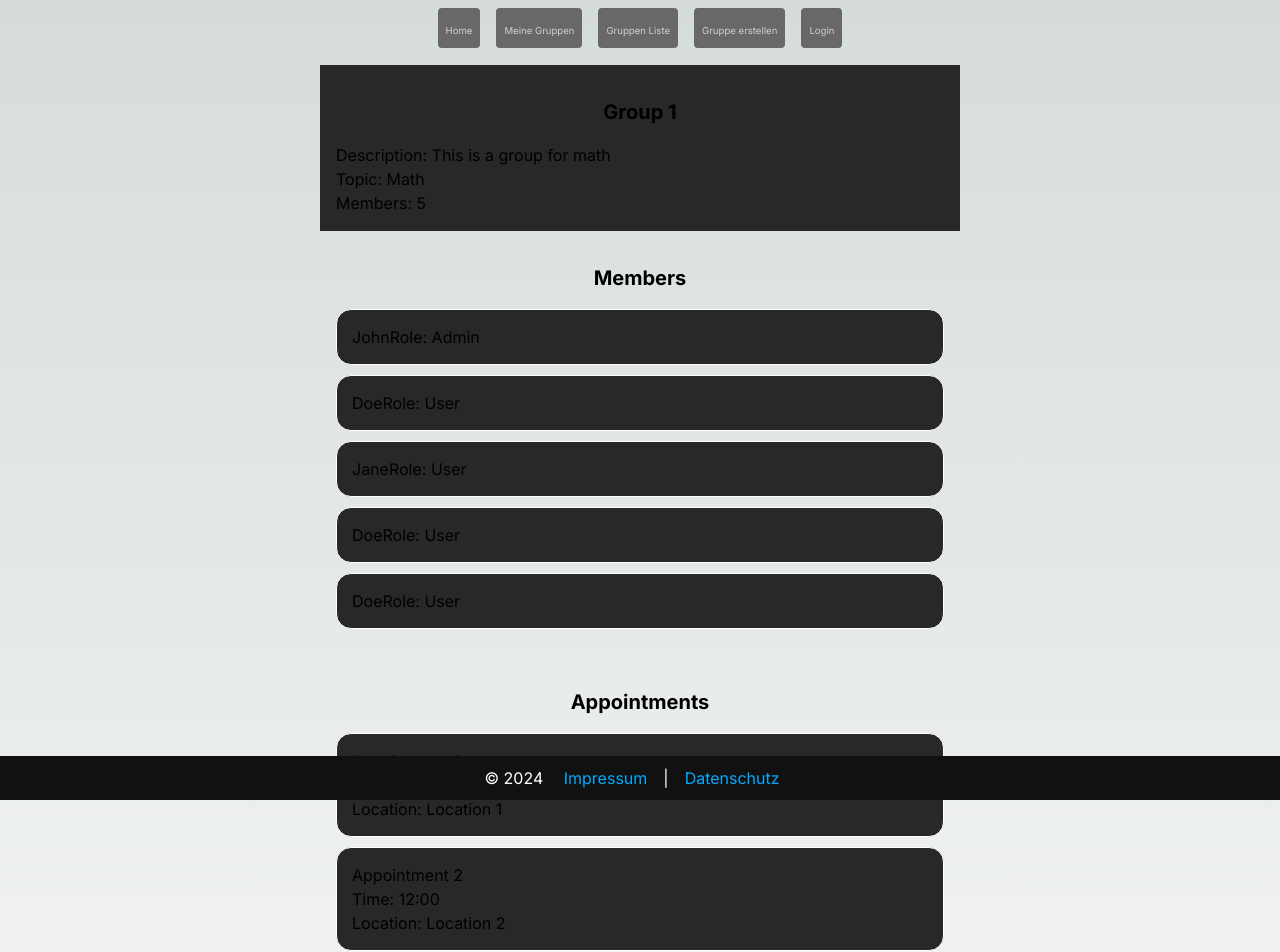
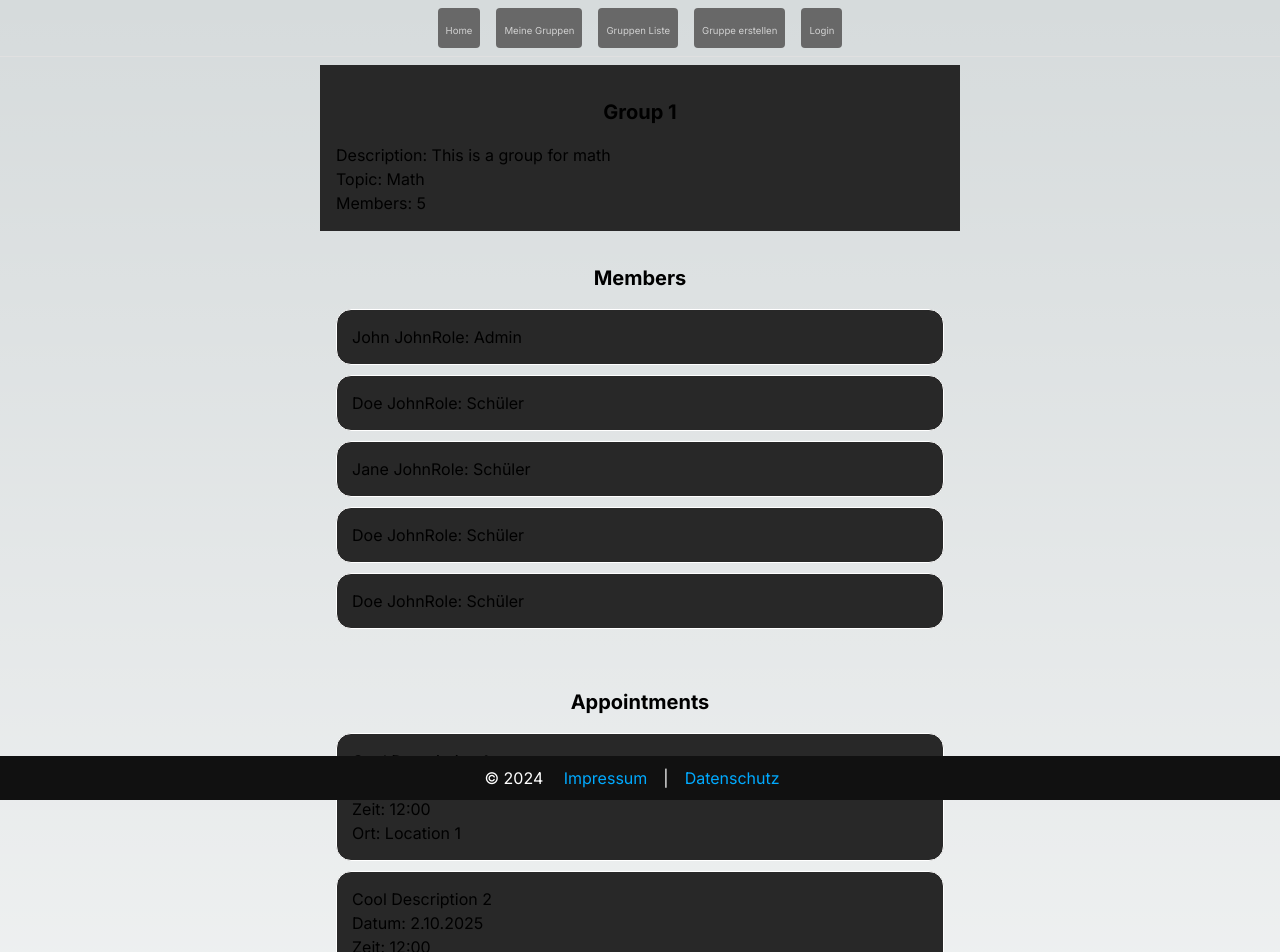
Before and after one commit to FIA-GSO/Projektgruppe1-Lerngruppen-tool, a Next.js app in the folder frontend/lerntool/: page /home/group/1 in a window 1280 px wide. Shown: the top 952 px of the page. Built offline with nearby package versions, Linux system fonts and the light colour scheme.

Commit message:
fixing appointment fetch and objects

```diff
--- /dev/null
+++ b/frontend/lerntool/app/home/Model/IAppointment.tsx
@@ -0,0 +1,9 @@
+export default interface IAppointment {
+    id: number;
+    description: string;
+    date: Date;
+    location: string;
+    street: string;
+    postcode: string;
+    duration: number;
+}
--- a/frontend/lerntool/app/home/Model/IGroupObject.tsx
+++ b/frontend/lerntool/app/home/Model/IGroupObject.tsx
@@ -1,22 +1,13 @@
+import IAppointment from "./IAppointment";
+import IMember from "./IMember";
+
 export default interface IGroupObject {
     id: string;
     info: {
         name: string;
         topic: string;
         description: string;
-        membercount: number;
     };
-    appointments: {
-        id: number;
-        title: string;
-        date: string;
-        time: string;
-        location: string;
-        description: string;
-    }[];
-    members: {
-        id: string;
-        name: string;
-        role: string;
-    }[];
+    appointments: IAppointment[];
+    members: IMember[];
 }
--- /dev/null
+++ b/frontend/lerntool/app/home/Model/IMember.tsx
@@ -0,0 +1,6 @@
+export default interface IMember {
+    id: string;
+    firstname: string;
+    lastname: string;
+    admin: boolean;
+}
--- a/frontend/lerntool/app/home/components/Events/UpCommingEvents.tsx
+++ b/frontend/lerntool/app/home/components/Events/UpCommingEvents.tsx
@@ -1,3 +1,4 @@
+import IAppointment from "../../Model/IAppointment";
 import "./UpCommingEvents.css";
 
 
@@ -7,11 +8,15 @@ export default function UpCommingEvents(params: { events: any[] }) {
         <div className="upComingEvents">
             <h2 id="events-header">Upcoming Events</h2>
             <div className="events">
-                {params.events.map((event, index) => {
+                {params.events.map((event: IAppointment, index) => {
+                    const date = new Date(event.date).toLocaleDateString('de-DE');
+                    const time = new Date(event.date).toLocaleTimeString('de-DE', { hour: '2-digit', minute: '2-digit' });
+
+                    console.log(`Datum: ${date}, Zeit: ${time}`);
                     return (
                         <div key={index} className="event">
-                            <div>{event.title}</div>
-                            <div>{event.date}</div>
+                            <div>{event.description}</div>
+                            <div>{date} {time}</div>
                             <div>{event.location}</div>
                         </div>
                     );
--- a/frontend/lerntool/app/home/group/[id]/page.tsx
+++ b/frontend/lerntool/app/home/group/[id]/page.tsx
@@ -4,6 +4,9 @@ import allgroupInfo from "../../mockdata/allgroupinfo";
 import "./Group.css";
 import GetUserToken from "../../controller/GetUserToken";
 import { useRouter } from "next/navigation";
+import IGroupObject from "../../Model/IGroupObject";
+import IMember from "../../Model/IMember";
+import IAppointment from "../../Model/IAppointment";
 
 // Define the Group component accepting `params` as props.
 
@@ -89,16 +92,16 @@ export default function Group({ params }: { params: { id: string } }) {
                     <h2>{group.info.name}</h2>
                     <p>Description: {group.info.description}</p>
                     <p>Topic: {group.info.topic}</p>
-                    <p>Members: {group.info.membercount}</p>
+                    <p>Members: {group.members.length}</p>
                 </div>
                 <div className="group-members">
                     <h2>Members</h2>
                     <div className="members">
-                        {group.members.map((member: any) => {
+                        {group.members.map((member: IMember) => {
                             return (
                                 <div className="member" key={member.id}>
-                                    <h3>{member.name}</h3>
-                                    <p>Role: {member.role}</p>
+                                    <h3>{member.firstname} {member.lastname}</h3>
+                                    <p>Role: {member.admin ? "Admin" : "Schüler"}</p>
                                 </div>
                             );
                         })}
@@ -107,12 +110,13 @@ export default function Group({ params }: { params: { id: string } }) {
                 <div className="group-appointments">
                     <h2>Appointments</h2>
                     <div className="appointments">
-                        {group.appointments.map((appointment: any) => {
+                        {group.appointments.map((appointment: IAppointment) => {
                             return (
                                 <div className="appointment" key={appointment.id}>
-                                    <h3>{appointment.title}</h3>
-                                    <p>Time: {appointment.time}</p>
-                                    <p>Location: {appointment.location}</p>
+                                    <h3>{appointment.description}</h3>
+                                    <p>Datum: {new Date(appointment.date).toLocaleDateString('de-DE')}</p>
+                                    <p>Zeit: {new Date(appointment.date).toLocaleTimeString('de-DE', { hour: '2-digit', minute: '2-digit' })}</p>
+                                    <p>Ort: {appointment.location}</p>
                                 </div>
                             );
                         })}
--- a/frontend/lerntool/app/home/mockdata/allgroupinfo.tsx
+++ b/frontend/lerntool/app/home/mockdata/allgroupinfo.tsx
@@ -6,35 +6,39 @@ const allgroupInfo: IGroupInfo = {
     info : {
         name: "Group 1",
         topic: "Math",
-        description: "This is a group for math",
-        membercount: 5
+        description: "This is a group for math"
     },
     appointments: appointments,
     members: [
         {
             id: "1",
-            name: "John",
-            role: "Admin"
+            firstname: "John",
+            lastname: "John",
+            admin: true
         },
         {
             id: "2",
-            name: "Doe",
-            role: "User"
+            firstname: "Doe",
+            lastname: "John",
+            admin: false
         },
         {
             id: "3",
-            name: "Jane",
-            role: "User"
+            firstname: "Jane",
+            lastname: "John",
+            admin: false
         },
         {
             id: "4",
-            name: "Doe",
-            role: "User"
+            firstname: "Doe",
+            lastname: "John",
+            admin: false
         },
         {
             id: "5",
-            name: "Doe",
-            role: "User"
+            firstname: "Doe",
+            lastname: "John",
+            admin: false
         }
     ]
 
--- a/frontend/lerntool/app/home/mockdata/appointments.tsx
+++ b/frontend/lerntool/app/home/mockdata/appointments.tsx
@@ -1,36 +1,39 @@
 const appointments = [
     {
         id: 1,
-        title: "Appointment 1",
-        date: "2025-09-01",
-        time: "12:00",
+        date: Date.parse("2025-09-01T12:00:00Z"),
         location: "Location 1",
+        street: "Street 1",
+        postcode: "12345",
+        duration: 1,
         description: "Cool Description 1",
         group: 1
     },
     {
         id: 2,
-        title: "Appointment 2",
-        date: "2025-09-02",
-        time: "12:00",
+        street: "Street 1",
+        postcode: "12345",
+        date: Date.parse("2025-10-02T12:00:00Z"),
         location: "Location 2",
+        duration: 2,
         description: "Cool Description 2",
         group: 1
     },
     {
         id: 3,
         title: "Appointment 3",
-        date: "2025-09-03",
-        time: "12:00",
+        date: Date.parse("2025-10-02T10:00:00Z"),
         location: "Location 3",
+        duration: 1,
         description: "Cool Description 3",
         group: 1
     },
     {
         id: 4,
         title: "Appointment 4",
-        date: "2025-09-04",
+        date: Date.parse("2025-10-02T09:00:00Z"),
         time: "12:00",
+        duration: 3,
         location: "Location 4",
         description: "Cool Description 4",
         group: 2
@@ -38,8 +41,8 @@ const appointments = [
     {
         id: 5,
         title: "Appointment 5",
-        date: "2025-09-05",
-        time: "12:00",
+        date: Date.parse("2025-11-02T10:00:00Z"),
+        duration: 1,
         location: "Location 5",
         description: "Cool Description 5",
         group: 2
@@ -47,8 +50,8 @@ const appointments = [
     {
         id: 6,
         title: "Appointment 6",
-        date: "2025-09-06",
-        time: "12:00",
+        date: Date.parse("2025-11-02T12:00:00Z"),
+        duration: 1,
         location: "Location 6",
         description: "Cool Description 6",
         group: 2
```
